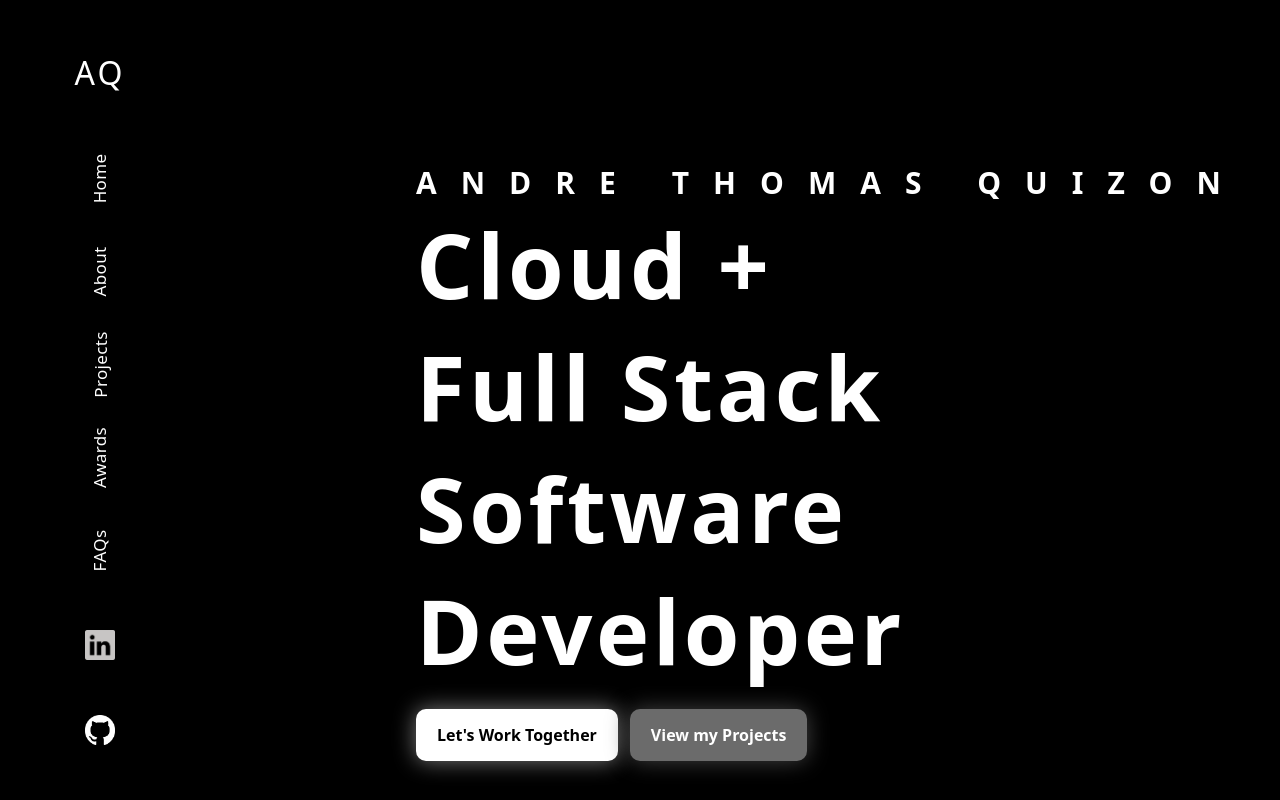
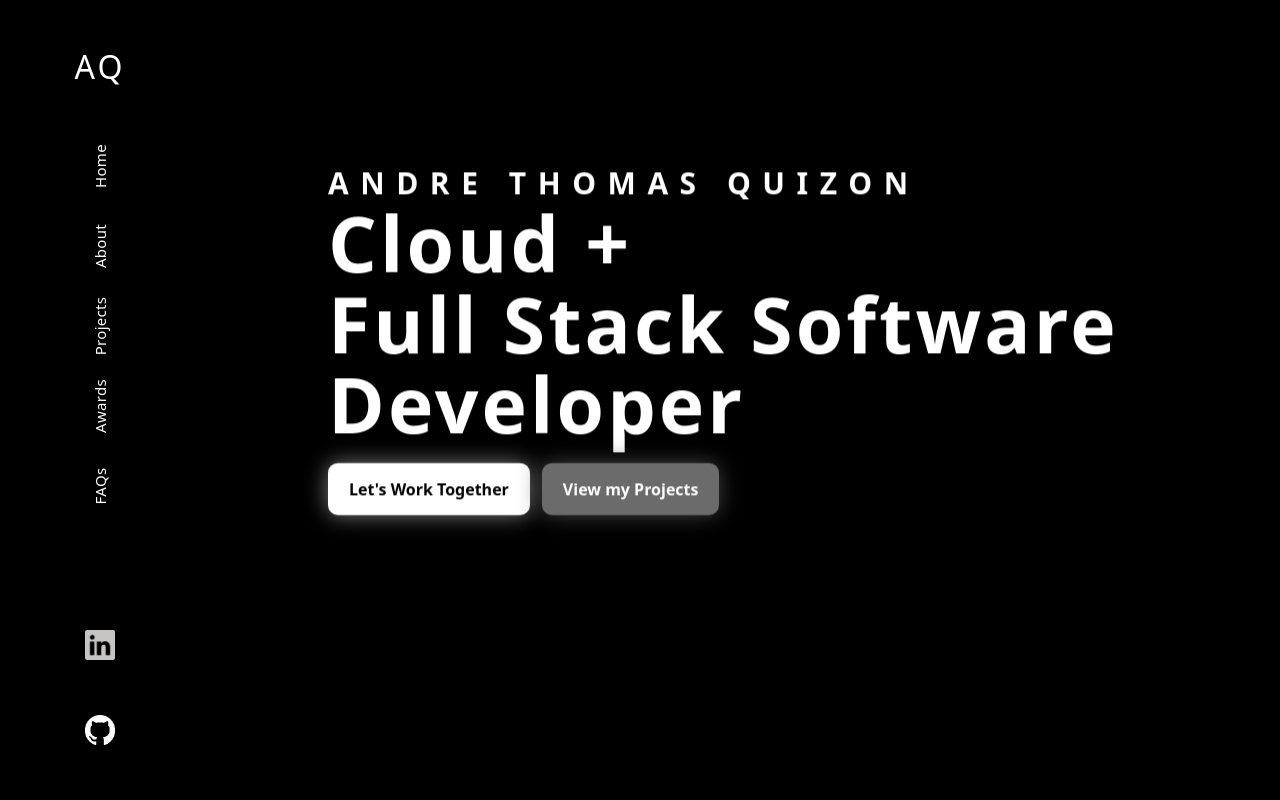
Before and after one commit to AnonymousDre/my-portfolio, a React (Vite) app: page / in a window 1280 px wide. Shown: the top 800 px of the page. Built offline with nearby package versions, Linux system fonts and the light colour scheme; a web font is replaced by a local one.

Commit message:
Update UI

```diff
--- a/src/App.jsx
+++ b/src/App.jsx
@@ -1,3 +1,4 @@
+import { useEffect } from "react";
 import Sidebar from "./Sidebar";
 import Landing from "./Landing";
 import About from "./About";
@@ -7,6 +8,37 @@ import Awards from "./Awards";
 import FAQs from "./FAQs";
 
 export default function Portfolio() {
+  useEffect(() => {
+    const sections = Array.from(document.querySelectorAll(".landing-section"));
+    if (sections.length === 0) return;
+
+    const prefersReducedMotion = window.matchMedia?.(
+      "(prefers-reduced-motion: reduce)"
+    )?.matches;
+
+    if (prefersReducedMotion) {
+      sections.forEach((section) => section.classList.add("is-visible"));
+      return;
+    }
+
+    const observer = new IntersectionObserver(
+      (entries) => {
+        for (const entry of entries) {
+          if (!entry.isIntersecting) continue;
+          entry.target.classList.add("is-visible");
+          observer.unobserve(entry.target);
+        }
+      },
+      {
+        threshold: 0.15,
+        rootMargin: "0px 0px -10% 0px",
+      }
+    );
+
+    sections.forEach((section) => observer.observe(section));
+    return () => observer.disconnect();
+  }, []);
+
   return (
     <div className="app-layout">
       <Sidebar />
--- a/src/Landing.jsx
+++ b/src/Landing.jsx
@@ -46,7 +46,8 @@ export default function Landing() {
 			<div className="home-hero">
 				<p className="name">ANDRE THOMAS QUIZON</p>
 				<h1 className="role">Cloud +</h1>
-				<h1 className="role">Full Stack Software Developer</h1>
+				<h1 className="role">Full Stack Software</h1>
+				<h1 className="role">Developer</h1>
 				<div className="home-actions">
 					<button
 						type="button"
--- a/src/index.css
+++ b/src/index.css
@@ -9,9 +9,36 @@
   --sections-hover-color:  #bda98b;
   --font-sans: "Google Sans", system-ui, -apple-system, "Segoe UI", Roboto, Arial, sans-serif;
   --sidebar-width: 200px;
+  --sidebar-sections-padding-top: 0px;
+  --sidebar-link-font-size: 15px;
+  --sidebar-link-margin: 30px;
+  --sidebar-social-icon-size: 30px;
+  --sidebar-social-gap: 50px;
+  --sidebar-social-padding-bottom: 50px;
   --section-min-height: 100vh;
   --home-padding-top: 15%;
   --shadow-color: rgba(255, 0, 0, 0.39);
+}
+
+@media (max-height: 760px) {
+  :root {
+    --sidebar-sections-padding-top: 12px;
+    --sidebar-link-font-size: 13px;
+    --sidebar-link-margin: 22px;
+    --sidebar-social-icon-size: 24px;
+    --sidebar-social-gap: 24px;
+    --sidebar-social-padding-bottom: 24px;
+  }
+}
+
+@media (max-height: 620px) {
+  :root {
+    --sidebar-link-font-size: 12px;
+    --sidebar-link-margin: 18px;
+    --sidebar-social-icon-size: 22px;
+    --sidebar-social-gap: 18px;
+    --sidebar-social-padding-bottom: 18px;
+  }
 }
 
 html {
@@ -60,6 +87,7 @@ body::-webkit-scrollbar {
   flex-direction: column;
   align-items: center;
   overflow-x: hidden;
+  overflow-y: auto;
   z-index: 10;
 }
 
@@ -70,10 +98,11 @@ body::-webkit-scrollbar {
   display: flex;
   flex-direction: column;
   align-items: center;
-  justify-content: center;
-  padding: 0px;
+  justify-content: flex-start;
+  padding: var(--sidebar-sections-padding-top) 0 0 0;
   background: var(--background-color);
-  overflow: hidden;
+  overflow: visible;
+  flex: 1 1 auto;
 }
 
 .sections li {
@@ -91,15 +120,15 @@ body::-webkit-scrollbar {
   writing-mode: horizontal-tb;
   transform: rotate(-90deg);
   letter-spacing: 0.02em;
-  font-size: 17px;
-  margin: 35px;
+  font-size: var(--sidebar-link-font-size);
+  margin: var(--sidebar-link-margin);
 }
 
 .icon {
   display: flex;
   flex-direction: column;
   align-items: center;
-  margin-top: 15%;
+  margin-top: 24px;
 }
 
 .icon img {
@@ -118,14 +147,15 @@ body::-webkit-scrollbar {
 .socials {
   display: flex;
   flex-direction: column; /* stack vertically */
-  gap: 50px; /* space between icons */
-  position: absolute; /* position relative to sidebar */
-  bottom: 50px; /* distance from bottom of sidebar */
+  gap: var(--sidebar-social-gap); /* space between icons */
+  position: static;
+  margin-top: auto;
+  padding: 0 0 var(--sidebar-social-padding-bottom) 0;
 }
 
 .socials img {
-  width: 30px;   /* adjust icon size */
-  height: 30px;
+  width: var(--sidebar-social-icon-size);
+  height: var(--sidebar-social-icon-size);
   cursor: pointer;
 }
 
@@ -157,9 +187,32 @@ body::-webkit-scrollbar {
 
 .landing-section {
   min-height: var(--section-min-height);
-  padding: 5% 0px 0px 20%;
+  padding: 5% clamp(16px, 4vw, 64px) 0;
   scroll-margin-top: 16px;
   box-sizing: border-box;
+  opacity: 0;
+  transform: translateY(18px);
+  transition: opacity 520ms ease, transform 520ms ease;
+  will-change: opacity, transform;
+}
+
+.landing-section.is-visible {
+  opacity: 1;
+  transform: translateY(0);
+}
+
+@media (prefers-reduced-motion: reduce) {
+  .landing-section {
+    opacity: 1;
+    transform: none;
+    transition: none;
+  }
+}
+
+@media (min-width: 1200px) {
+  .landing-section {
+    padding-left: clamp(100px, 10vw, 200px);
+  }
 }
 
 .title {
@@ -243,6 +296,7 @@ body::-webkit-scrollbar {
   display: flex;
   gap: 12px;
   margin-top: 18px;
+  flex-wrap: wrap;
 }
 
 .home-button {
@@ -274,14 +328,15 @@ body::-webkit-scrollbar {
   margin: 0;
   font-weight: 700;
   font-family: var(--font-sans);
-  letter-spacing: 0.8em;
+  letter-spacing: clamp(0.14em, 0.9vw, 0.8em);
   font-size: 30px;
 }
 
 .role {
   margin: 0;
   letter-spacing: 0.04em;
-  font-size: 90px;
+  font-size: clamp(42px, 6vw, 90px);
+  line-height: 1.05;
 }
 
 .skills-wrapper {
@@ -329,6 +384,7 @@ body::-webkit-scrollbar {
   display: flex;
   flex-direction: row;
   gap: 24px;
+  flex-wrap: wrap;
 }
 
 .services-box-item {
@@ -500,7 +556,7 @@ body::-webkit-scrollbar {
 
 .footer {
   display: flex;
-  margin: 10% 0px 0px 25%;
+  margin: 10% 0px 0px 28%;
   opacity: 0.8;
 }
 
@@ -557,16 +613,66 @@ body::-webkit-scrollbar {
 }
 
 .projects-content {
-  flex: 1 1 520px;
+  flex: 1 1 480px;
   min-width: 0;
 }
 
 .projects-media {
-  flex: 0 0 520px;
+  flex: 1 1 480px;
+  min-width: 0;
+  max-width: 520px;
   display: grid;
   grid-template-columns: repeat(3, minmax(0, 1fr));
   gap: 12px;
   align-self: center;
+}
+
+@media (max-width: 900px) {
+  :root {
+    --sidebar-width: 0px;
+    --home-padding-top: 96px;
+  }
+
+  .app-layout {
+    padding-left: 0;
+  }
+
+  .sidebar {
+    position: sticky;
+    top: 0;
+    width: 100%;
+    height: auto;
+    flex-direction: row;
+    justify-content: space-between;
+    padding: 12px 16px;
+    box-sizing: border-box;
+  }
+
+  .icon {
+    margin-top: 0;
+  }
+
+  .sections {
+    position: static;
+    inset: auto;
+    width: auto;
+    flex-direction: row;
+    justify-content: center;
+    padding: 0;
+  }
+
+  .sections a {
+    transform: none;
+    margin: 0 12px;
+    font-size: 14px;
+  }
+
+  .socials {
+    position: static;
+    bottom: auto;
+    flex-direction: row;
+    gap: 12px;
+  }
 }
 
 .project-image,
```
